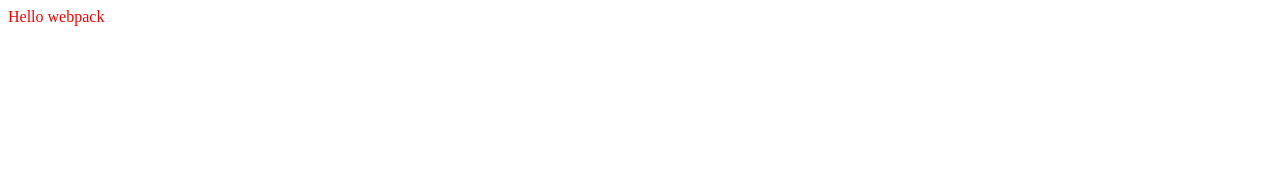
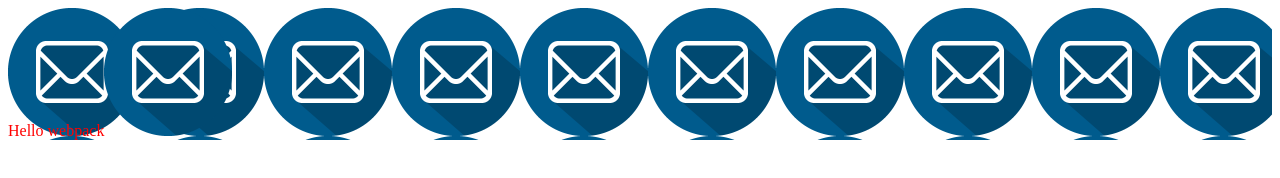
Before and after one commit to techneo1/webpack-demo, a website built with webpack: page dist/index.html in a window 1280 px wide. Built offline with nearby package versions, Linux system fonts and the light colour scheme.

Commit message:
Asset management - Loading Images

```diff
--- a/package.json
+++ b/package.json
@@ -11,6 +11,7 @@
   "license": "ISC",
   "devDependencies": {
     "css-loader": "^1.0.1",
+    "file-loader": "^2.0.0",
     "style-loader": "^0.23.1",
     "webpack": "^4.26.1",
     "webpack-cli": "^3.1.2"
--- a/src/index.js
+++ b/src/index.js
@@ -1,5 +1,6 @@
 import _ from "lodash";
 import "./style.css";
+import Icon from "./icon.png";
 
 function component() {
   let element = document.createElement("div");
@@ -7,6 +8,11 @@ function component() {
   element.innerHTML = _.join(["Hello", "webpack"], " ");
   element.classList.add("hello");
 
+  // Add the image to our div
+  const myIcon = new Image();
+  myIcon.src = Icon;
+  element.append(myIcon);
+
   return element;
 }
 
--- a/src/style.css
+++ b/src/style.css
@@ -1,3 +1,4 @@
 .hello {
   color: red;
+  background: url("./icon.png");
 }
--- a/webpack.config.js
+++ b/webpack.config.js
@@ -10,6 +10,10 @@ module.exports = {
       {
         test: /\.css$/,
         loaders: ["style-loader", "css-loader"]
+      },
+      {
+        test: /\.(jpg|png|svg|gif)$/,
+        loader: "file-loader"
       }
     ]
   }
```
Also changed, not shown: README.md, dist/7fa26dbe8270fe7a8a74dbc793c8239f.png (added), dist/af6844428eb185a489e2552ae8ff13e7.png (added), dist/bundle.js, src/icon.png (added).
